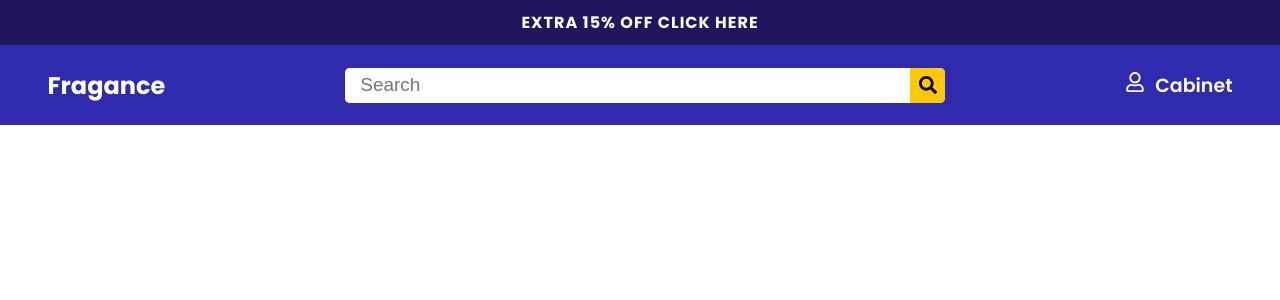
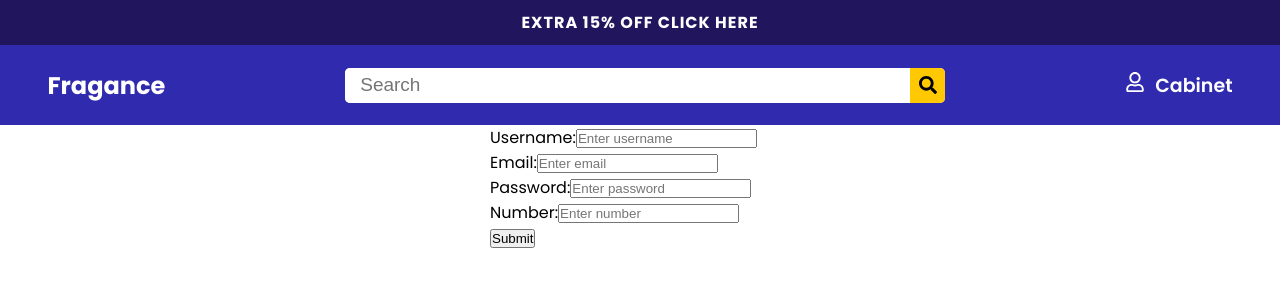
Before and after one commit to mehrojalieev/makeup-store, a React (Create React App) app: page /signup in a window 1280 px wide. Shown: the top 300 px of the page. Built offline with nearby package versions, Linux system fonts and the light colour scheme; no server answers.

Commit message:
Added Signup

```diff
--- a/src/layout/nav/Nav.jsx
+++ b/src/layout/nav/Nav.jsx
@@ -41,7 +41,7 @@ const Nav = (props) => {
           <div className="nav-action">
             <div className="register-user">
               <i><FaRegUser/></i>
-              <Link className="user-link">Cabinet</Link>
+              <Link className="user-link" to="signup">Cabinet</Link>
             </div>
           </div>
           </div>
--- a/src/routes/RouteController.jsx
+++ b/src/routes/RouteController.jsx
@@ -5,6 +5,7 @@ import SingleProduct from './single-product/SingleProduct'
 import Cart from '../components/cart/Cart'
 import Category from '../components/category/Category'
 import Favourite from '../components/favourite/Favourite'
+import SignUp from './sub-routes/signup/SignUp'
 
 const RouteController = () => {
   return (
@@ -12,10 +13,7 @@ const RouteController = () => {
       <Routes>
         <Route path='/' element={<Home />} />
         <Route path='cart' element={<Cart />} />
-        <Route path='auth'>
-          <Route/>
-          <Route/>
-        </Route>
+          <Route path='signup' element={<SignUp/>}/>
         <Route path='favourite' element={<Favourite />} />
         <Route path='category/:categ' element={<Category />} />
         <Route path='/single-product/:id' element={<SingleProduct />} />
--- /dev/null
+++ b/src/routes/sub-routes/signup/SignUp.jsx
@@ -0,0 +1,80 @@
+// import "./SignUp.scss"
+import { useState } from "react";
+
+const SignUp = () => {
+    const [formData, setFormData] = useState({
+        username: '',
+        email: '',
+        password: '',
+        number: '',
+      });
+
+      const handleInputChange = (e) => {
+        const { name, value } = e.target;
+        setFormData({
+          ...formData,
+          [name]: value,
+        });
+      };
+
+      const handleSubmit = (e) => {
+        e.preventDefault();
+        // Handle form submission with formData
+        console.log(formData);
+      };
+  return (
+    <div>
+          <form onSubmit={handleSubmit} style={{ maxWidth: '300px', margin: '0 auto' }}>
+      <div>
+        <label htmlFor="username">Username:</label>
+        <input
+          type="text"
+          id="username"
+          name="username"
+          placeholder="Enter username"
+          value={formData.username}
+          onChange={handleInputChange}
+        />
+      </div>
+      <div>
+        <label htmlFor="email">Email:</label>
+        <input
+          type="email"
+          id="email"
+          name="email"
+          placeholder="Enter email"
+          value={formData.email}
+          onChange={handleInputChange}
+        />
+      </div>
+      <div>
+        <label htmlFor="password">Password:</label>
+        <input
+          type="password"
+          id="password"
+          name="password"
+          placeholder="Enter password"
+          value={formData.password}
+          onChange={handleInputChange}
+        />
+      </div>
+      <div>
+        <label htmlFor="number">Number:</label>
+        <input
+          type="number"
+          id="number"
+          name="number"
+          placeholder="Enter number"
+          value={formData.number}
+          onChange={handleInputChange}
+        />
+      </div>
+      <div>
+        <button type="submit">Submit</button>
+      </div>
+    </form>
+    </div>
+  )
+}
+
+export default SignUp
```
Also changed, not shown: src/routes/sub-routes/SignUp.scss (added).
